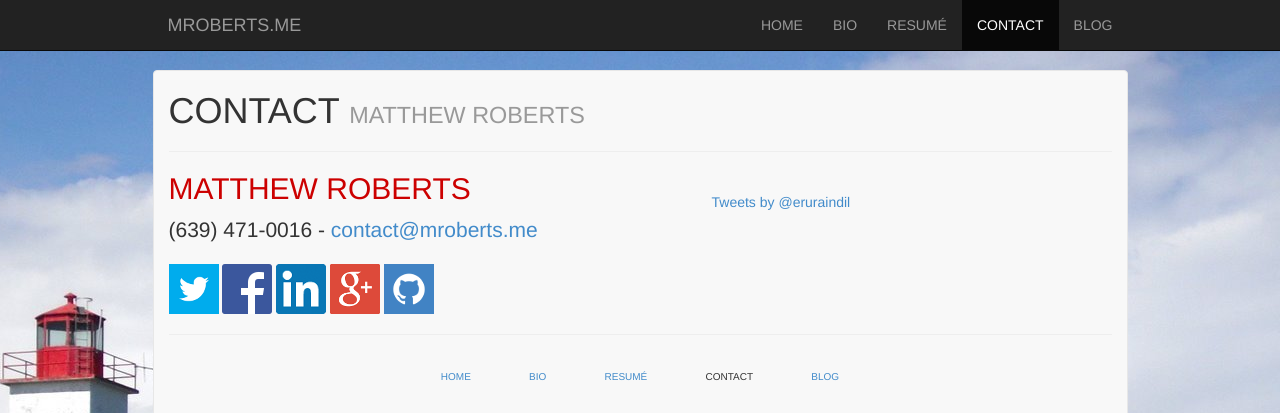
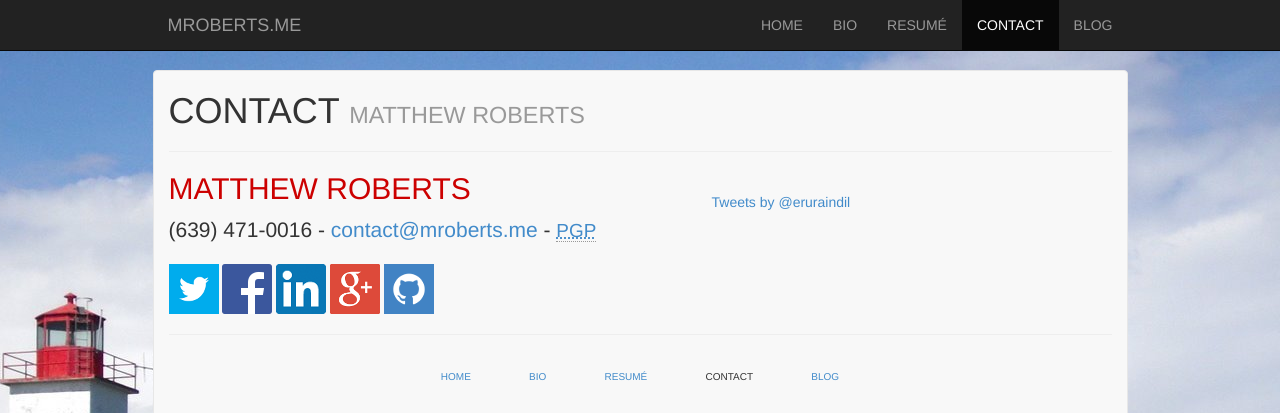
Before and after one commit to eruraindil/eruraindil.github.com, a Jekyll site: the page built from contact/index.html, in a window 1280 px wide. Shown: the top 413 px of the page. Built offline with Jekyll 4.4.1, drawn with Linux system fonts in a browser that asks for light colours; Markdown is read by kramdown in place of the engine named in the settings; comment, search, counter and statistics services are not loaded.

Commit message:
Update index.html

```diff
--- a/contact/index.html
+++ b/contact/index.html
@@ -10,7 +10,7 @@ menu: contact
 </div>
 <div id="contact-page">
   <h2>Matthew Roberts</h2>
-  <p class="lead">(639) 471-0016 - <a href="mailto:contact@mroberts.me">contact@mroberts.me</a></p>
+  <p class="lead">(639) 471-0016 - <a href="mailto:contact@mroberts.me">contact@mroberts.me</a> - <a href="http://keyserver.ubuntu.com:11371/pks/lookup?op=get&amp;fingerprint=on&amp;search=0x210E343B4D1B0E10"><abbr title="Pretty Good Privacy" class="initialism">PGP</abbr></a></p>
   <p>
     <a href="http://twitter.com/eruraindil"><img src="/img/twitter_50x50.png" class="" alt="twitter"></a>
     <a href="http://www.facebook.com/eruraindil"><img src="/img/facebook_50x50.png" class="" alt="facebook"></a>
```
